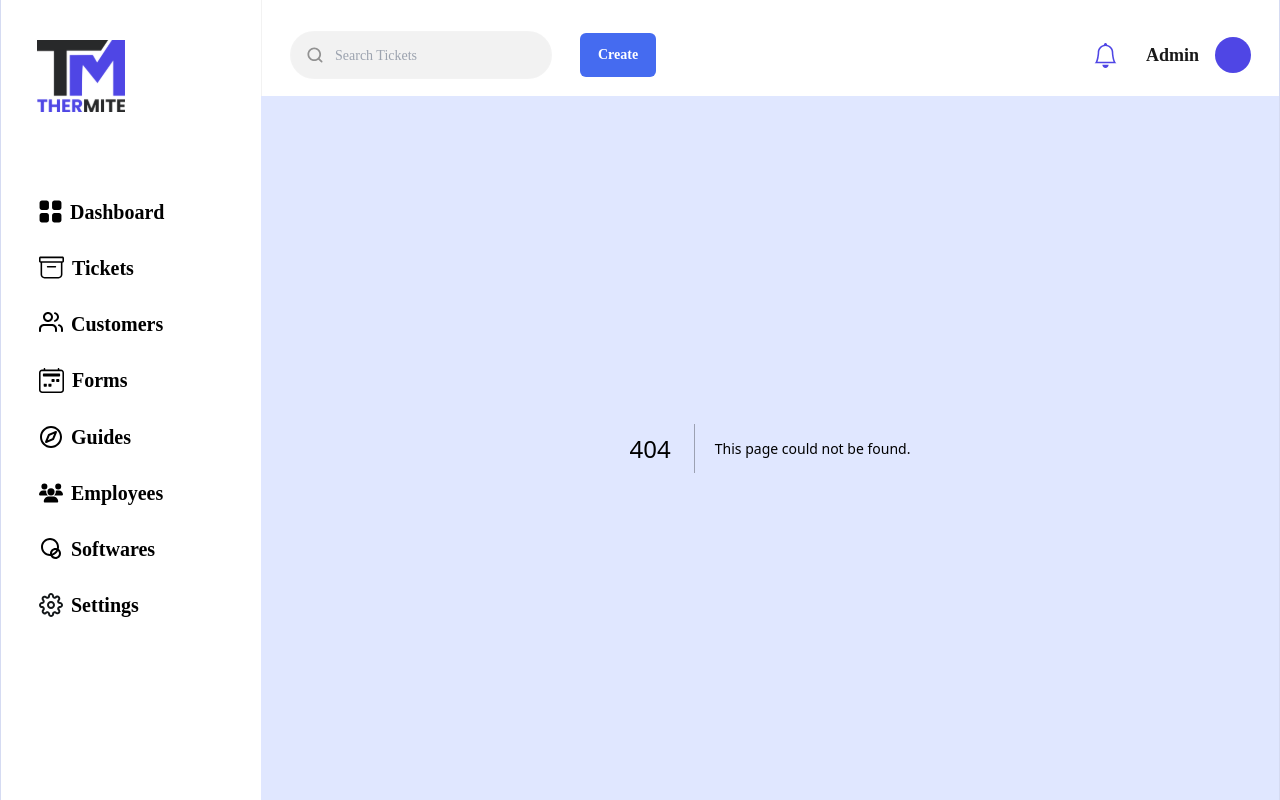
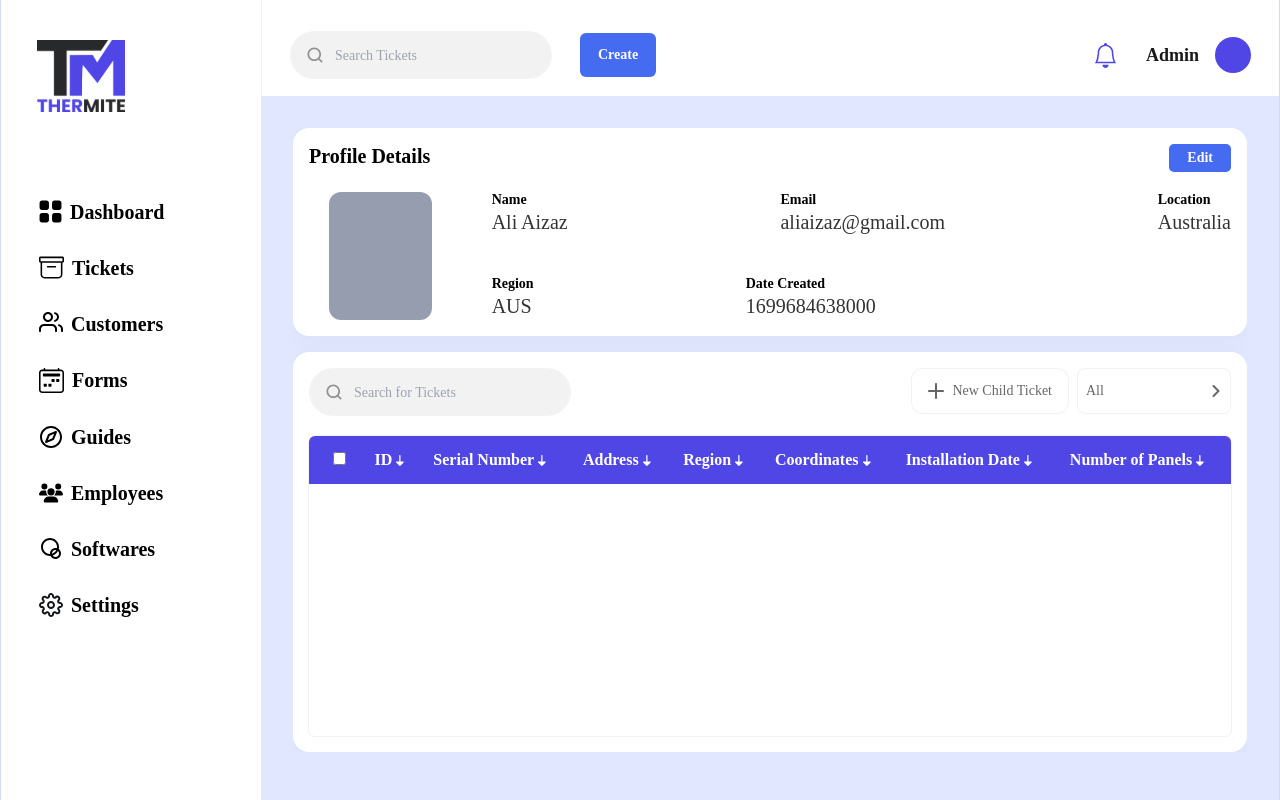
Before and after one commit to Syed-Haider-Shah/Thermite, a Next.js app: page /profile in a window 1280 px wide. Before the commit this address had no page. Built offline with nearby package versions, Linux system fonts and the light colour scheme.

Commit message:
added profile details page

```diff
--- a/src/components/Card/index.tsx
+++ b/src/components/Card/index.tsx
@@ -15,7 +15,7 @@ const Card: FC<ICard> = ({ children, className, title, id }) => {
       id={id}
       title={title}
       className={cn(
-        'relative h-min w-full space-y-5 overflow-hidden rounded-2xl bg-white p-4 shadow-md',
+        'scrollbar-primary relative h-min w-full space-y-5 overflow-hidden overflow-y-scroll rounded-2xl bg-white p-4 shadow-md',
         className
       )}
     >
--- a/src/components/PageNav/index.tsx
+++ b/src/components/PageNav/index.tsx
@@ -1,5 +1,3 @@
-'use client'
-
 import Link from 'next/link'
 import { usePathname, useSearchParams } from 'next/navigation'
 
--- /dev/null
+++ b/src/pages/profile/index.tsx
@@ -0,0 +1,118 @@
+import Link from 'next/link'
+import { usePathname } from 'next/navigation'
+
+import {
+  Button,
+  Card,
+  DropDown,
+  SearchBar,
+  Table,
+  UnionIcon
+} from '@/components'
+import { Paths } from '@/constants'
+
+const cols = [
+  {
+    field: 'id',
+    name: 'ID'
+  },
+  {
+    field: 'serial_number',
+    name: 'Serial Number'
+  },
+  {
+    field: 'address',
+    name: 'Address'
+  },
+  {
+    field: 'region',
+    name: 'Region'
+  },
+  {
+    field: 'coordinates',
+    name: 'Coordinates'
+  },
+  {
+    field: 'installation_date',
+    name: 'Installation Date'
+  },
+  {
+    field: 'number_of_panels',
+    name: 'Number of Panels'
+  }
+]
+
+const OPTIONS = [
+  { value: 'all', name: 'All' },
+  { value: 'active', name: 'Active' },
+  { value: 'completed', name: 'Completed' }
+]
+
+const Profile = () => {
+  const pathname = usePathname()
+
+  return (
+    <>
+      <Card title="profile" id="profile">
+        <div className="flex w-full justify-between">
+          <h1 className="text-xl font-semibold leading-6">Profile Details</h1>
+          <Button active>Edit</Button>
+        </div>
+        <div className="flex gap-20">
+          <div className="h-32 w-32 translate-x-5 rounded-xl bg-gray" />
+          <div className="flex w-full flex-col gap-10">
+            <div className="flex w-full max-w-md justify-between">
+              <div>
+                <h2 className="text-sm font-semibold leading-4">Name</h2>
+                <p className="text-xl font-normal text-black/80">Ali Aizaz</p>
+              </div>
+              <div>
+                <h2 className="text-sm font-semibold leading-4">Email</h2>
+                <p className="break-words text-xl font-normal text-black/80">
+                  aliaizaz@gmail.com
+                </p>
+              </div>
+              <div>
+                <h2 className="text-sm font-semibold leading-4">Location</h2>
+                <p className=" break-words text-xl font-normal text-black/80">
+                  Australia
+                </p>
+              </div>
+            </div>
+            <div className="flex w-full max-w-sm justify-between">
+              <div>
+                <h2 className="text-sm font-semibold leading-4">Region</h2>
+                <p className="text-xl font-normal text-black/80">AUS</p>
+              </div>
+              <div>
+                <h2 className="text-sm font-semibold leading-4">
+                  Date Created
+                </h2>
+                <p className="text-xl font-normal text-black/80">
+                  {Date.now()}
+                </p>
+              </div>
+            </div>
+          </div>
+        </div>
+      </Card>
+      <Card>
+        <div className="flex justify-between">
+          <SearchBar placeholder="Search for Tickets" />
+          <div className="flex gap-x-2">
+            <Link href={`${pathname}${Paths.CREATE}`}>
+              <Button className="group rounded-xl border border-black/5 bg-white px-4 font-medium text-black/60">
+                <UnionIcon />
+                New Child Ticket
+              </Button>
+            </Link>
+            <DropDown options={OPTIONS} name="category" />
+          </div>
+        </div>
+        <Table cols={cols} rows={[]} />
+      </Card>
+    </>
+  )
+}
+
+export default Profile
--- a/src/pages/softwares/index.tsx
+++ b/src/pages/softwares/index.tsx
@@ -2,11 +2,7 @@ import { Card } from '@/components'
 
 const Guides = () => {
   return (
-    <Card
-      title="softwares"
-      id="softwares"
-      className="scrollbar-primary overflow-y-scroll"
-    >
+    <Card title="softwares" id="softwares">
       <h1 className="text-xl font-semibold leading-6">Softwares</h1>
       <div className="flex justify-between space-x-10 rounded-5 bg-lightGray p-5">
         <div className="space-y-2 text-sm">
```
